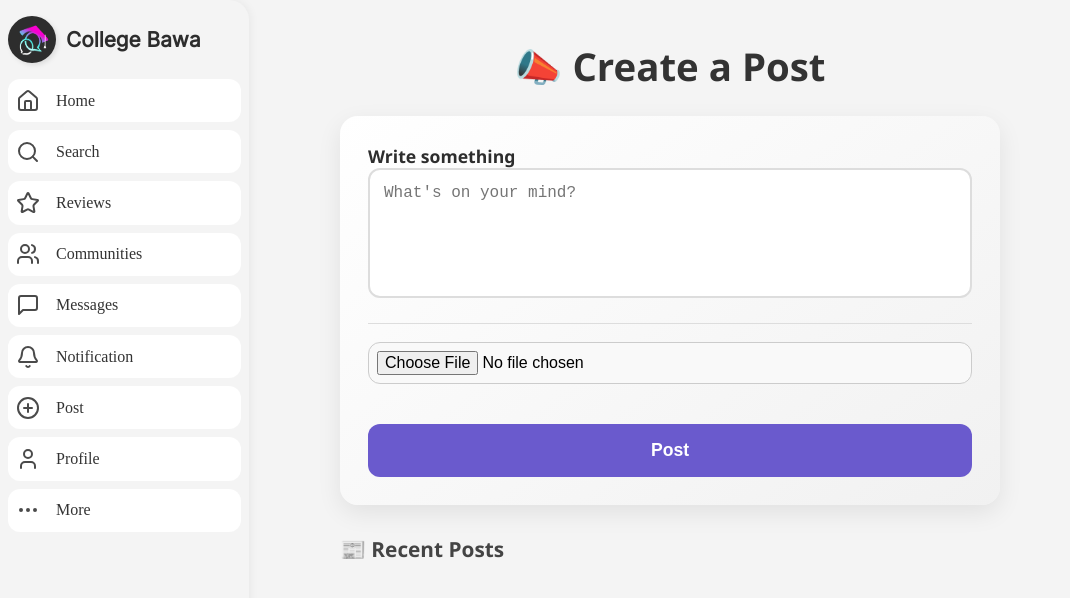
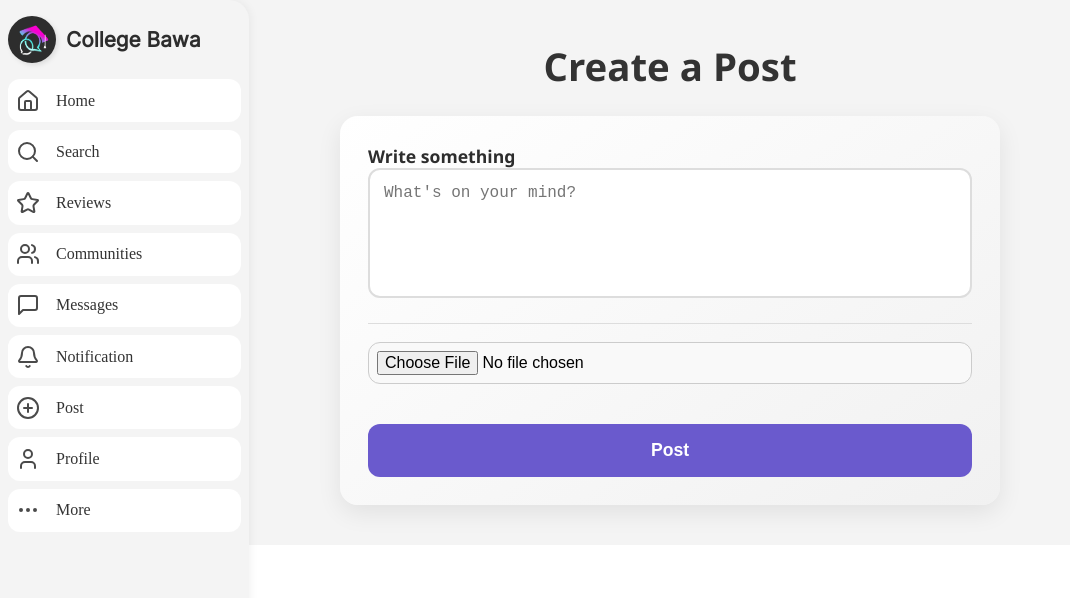
Before and after one commit to keshavchandel13/College-Bawa, a React (Vite) app in the folder Frontend/: page /home/createpost in a window 1280 px wide. Shown: the top 598 px of the page, without its empty margins (0-1070 px from the left). Built offline with nearby package versions, Linux system fonts and the light colour scheme; sample sign-in values are in the browser's storage.

Commit message:
ui updation post page

```diff
--- a/Frontend/src/pages/CreatePost.jsx
+++ b/Frontend/src/pages/CreatePost.jsx
@@ -58,7 +58,7 @@ const CreatePost = ({ token }) => {
 
   return (
     <div className="create-post-container">
-      <h1 className="create-post-heading">📣 Create a Post</h1>
+      <h1 className="create-post-heading"> Create a Post</h1>
 
       {token ? (
         <>
@@ -102,10 +102,6 @@ const CreatePost = ({ token }) => {
             </div>
           </div>
 
-          <div>
-            <h2 className="recent-post-heading">📰 Recent Posts</h2>
-            <Feed token={token} refresh={refreshFeed} />
-          </div>
         </>
       ) : (
         <div className="login-message">
```
